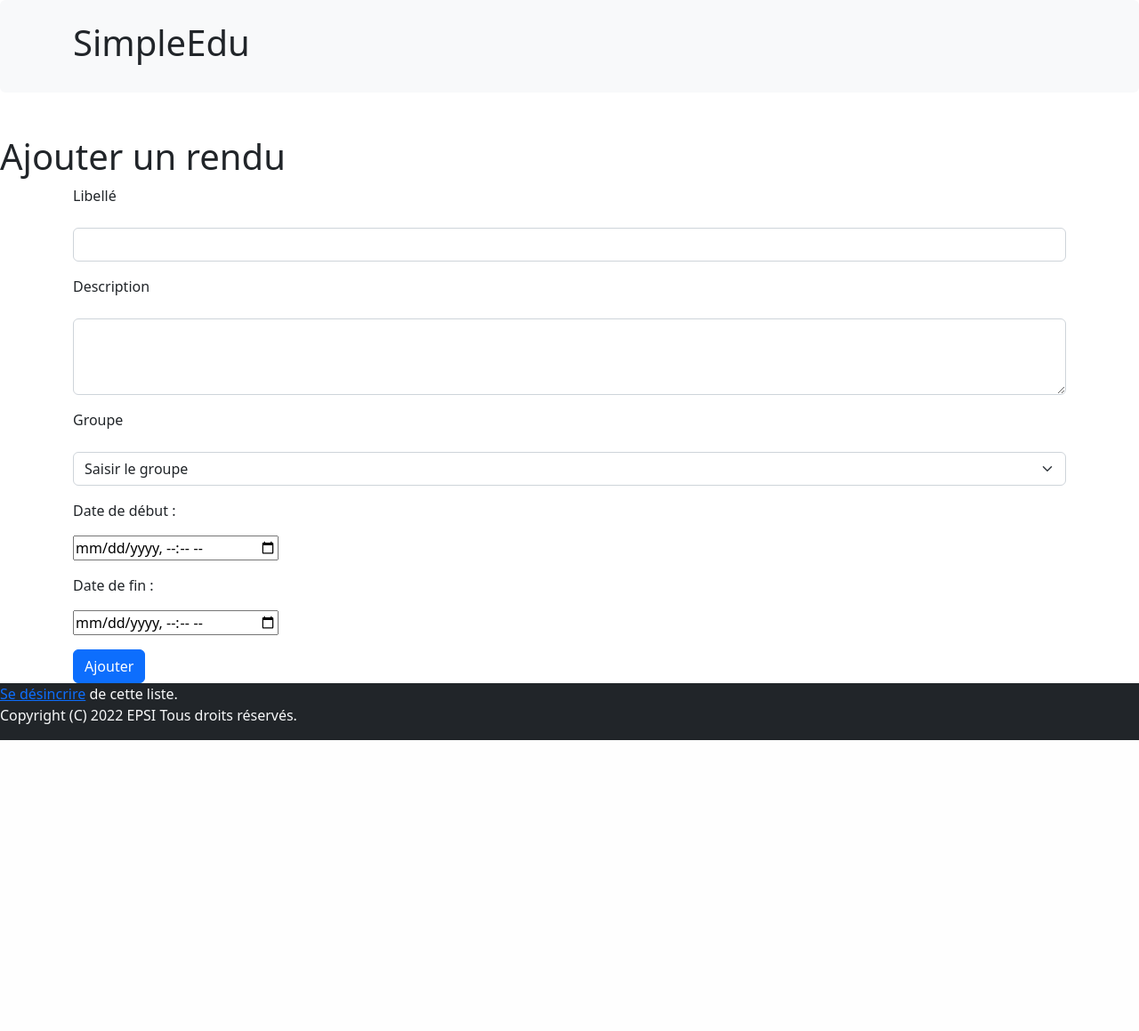
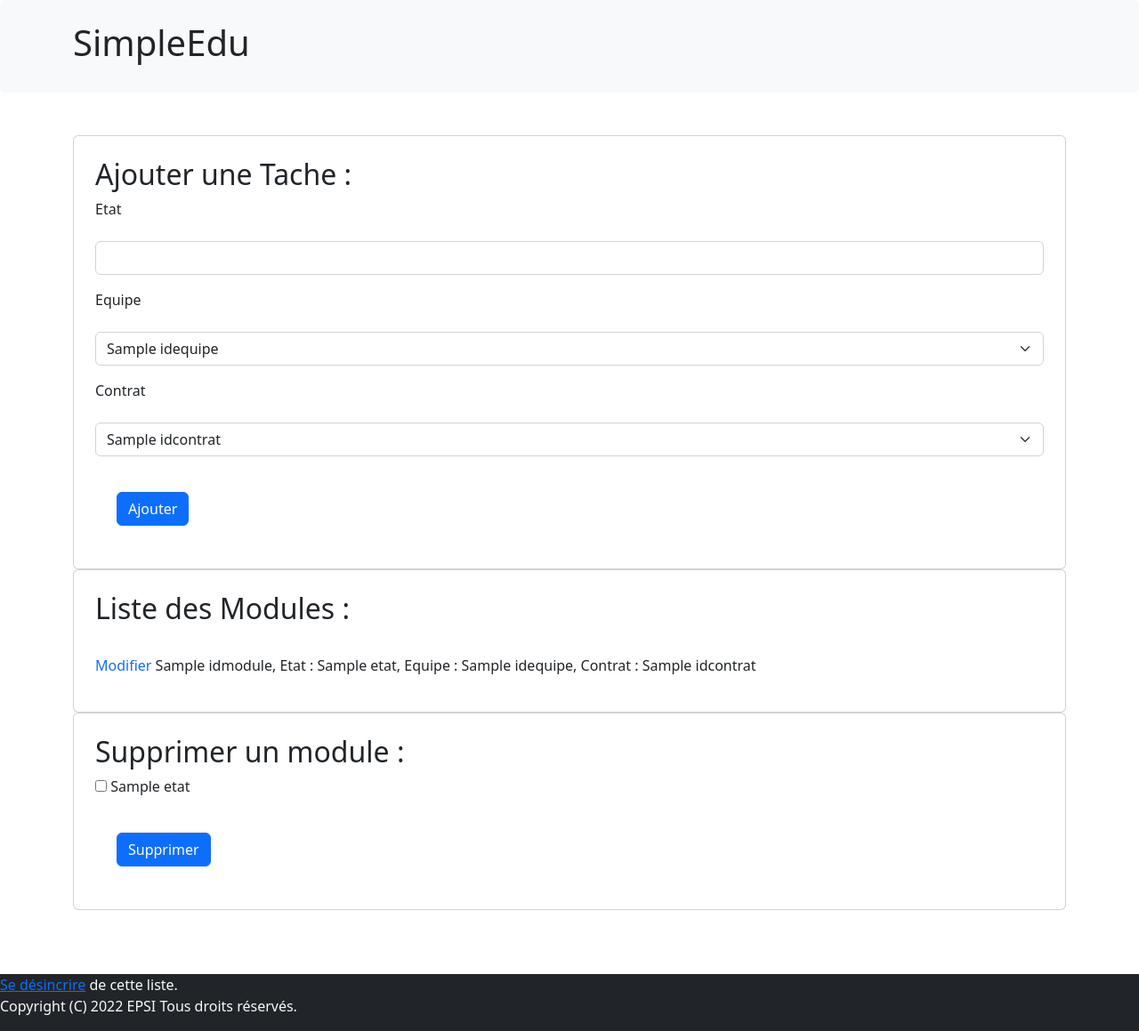
Before and after one commit to Agathe2310/Simpleduc, a PHP site: template template/addTache.html.twig in a window 1280 px wide. Shown: the part 56-1215 px from the top of the page at 89% size. Before the commit the page ends 888 px from the top, so only its background shows below. Run offline with PHP 8.4, Linux system fonts and the light colour scheme; the template is opened without the code that fills it: most values are stand-ins (such as "Sample title", 1, 10 or a date in 2020); some libraries are stand-ins or nearby versions.

Commit message:
init Tache

```diff
--- a/config/routes.php
+++ b/config/routes.php
@@ -11,5 +11,6 @@ $routes = [
     'addModule' => 'addModuleController',
     'addTache' => 'addTacheController',
     'listePersonnes' => 'listePersonnesController',
-    'modifModule' => 'modifModuleController'
+    'modifModule' => 'modifModuleController',
+    'addTache' => 'addTacheController'
 ];
--- a/template/addTache.html.twig
+++ b/template/addTache.html.twig
@@ -5,43 +5,85 @@
 {% endblock %}
 
 {% block content %}
-	<h1>Ajouter un rendu</h1>
+
 
 <div class="container">
-		<form
-			action="index.php?page=addRendu" method="POST" class="encadre grande-margin-lr">
+	<div class="card">
+		<div class="m-4">
+			<h2>Ajouter une Tache :</h2>
+
+			<form action="index.php?page=addModule" method="POST" class="encadre ">
 				<!-- je veux que tu ailles sur ma route addProduct en méthode POST => utilisation de la variable globale $_POST-->
 				<p>
-				<label for="renduLabel" class="form-label">Libellé</label>
+					<label for="moduleEtat" class="form-label">Etat</label>
 				</p>
-			<p><input type="text" class="form-control" id="renduLabel" name="renduLabel"></p>
+				<p><input type="text" class="form-control" id="moduleEtat" name="moduleEtat"></p>
 				<p>
-				<label for="renduDescription" class="form-label">Description</label>
+					<label for="moduleEquipe" class="form-label">Equipe</label>
 				</p>
 				<p>
-				<textarea class="form-control" id="renduDescription" name="renduDescription" rows="3"></textarea>
+					<select class="form-select" id="moduleEquipe" name="moduleEquipe">
 				</p>
-			<!-- celui qui va nous permettre d'identifier et de recuperer la valeur-->
-			<p>
-				<label for="renduGroupe" class="form-label">Groupe</label>
+				{% for equipe in equipes %}
+				<option value="{{equipe.IDEquipe}}">{{equipe.IDEquipe}}</option>
+				{% endfor %}
+				</select>
 				</p>
 				<p>
-				<select class="form-select" id="renduGroupe" name="renduGroupe"></p>
-				<option value="">Saisir le groupe</option>
-				<option value="1">SN1</option>
-				<option value="2">SN2</option>
+					<label for="moduleContrat" class="form-label">Contrat</label>
 				</p>
+				<p>
+					<select class="form-select" id="moduleContrat" name="moduleContrat">
+				</p>
+				{% for contrat in contrats %}
+				<option value="{{contrat.IDContrat}}">{{contrat.IDContrat}}</option>
+				{% endfor %}
 				</select>
-		<p>
-			<label for="meeting-time">Date de début :</label>
 				</p>
-		<p><input type="datetime-local" id="meeting-time" name="trip-start" value=""></p>
-		<p>
-			<label for="meeting-time">Date de fin :</label>
-		</p>
-		<p><input type="datetime-local" id="meeting-time" name="trip-end" value=""></p>
-		<input type="hidden" name="prof" value="1">
-		<button type="submit" class="btn btn-primary" name="btnAddRendu">Ajouter</button>
+
+				<button type="submit" class="btn btn-primary m-4" name="btnAddModule">Ajouter</button>
+
+
 				<!-- On va vouloir détecter quand on appuie-->
 			</form>
+		</div>
+	</div>
+
+	<div class="card">
+		<div class="m-4">
+				<h2>Liste des Modules :</h2>
+				<br>
+
+				{% for module in modules %}
+				<p>
+					<a href="index.php?page=modifModule&id={{module.IDModule}}" style="text-decoration: none;">Modifier</a>
+
+					{{module.IDModule}}, Etat : {{module.Etat}}, Equipe : {{module.IDEquipe}}, Contrat :
+					{{module.IDContrat}}
+				</p>
+
+				{% endfor %}
+		</div>
+	</div>
+
+	<div class="card">
+		<div class="m-4">
+
+			<h2>Supprimer un module :</h2>
+			<form action="index.php?page=addModule" method="POST" class="encadre grande-margin-lr">
+
+				{% for module in modules %}
+				<p>
+					<input type="checkbox" name="cocheSupp[]" value="{{module.IDModule}}">
+					<label for="{{module.IDModule}}">{{module.Etat}}</label>
+				</p>
+				{% endfor %}
+
+				<button type="submit" class="btn btn-primary m-4" name="btnSuppModule">Supprimer</button>
+
+			</form>
+		</div>
+	</div>
+
+	<br><br><br>
 </div>{% endblock %}
```
Also changed, not shown: src/controller/AddTacheController.php (+20 -14 lines). Lines whose indentation alone changed are shown as unchanged.
